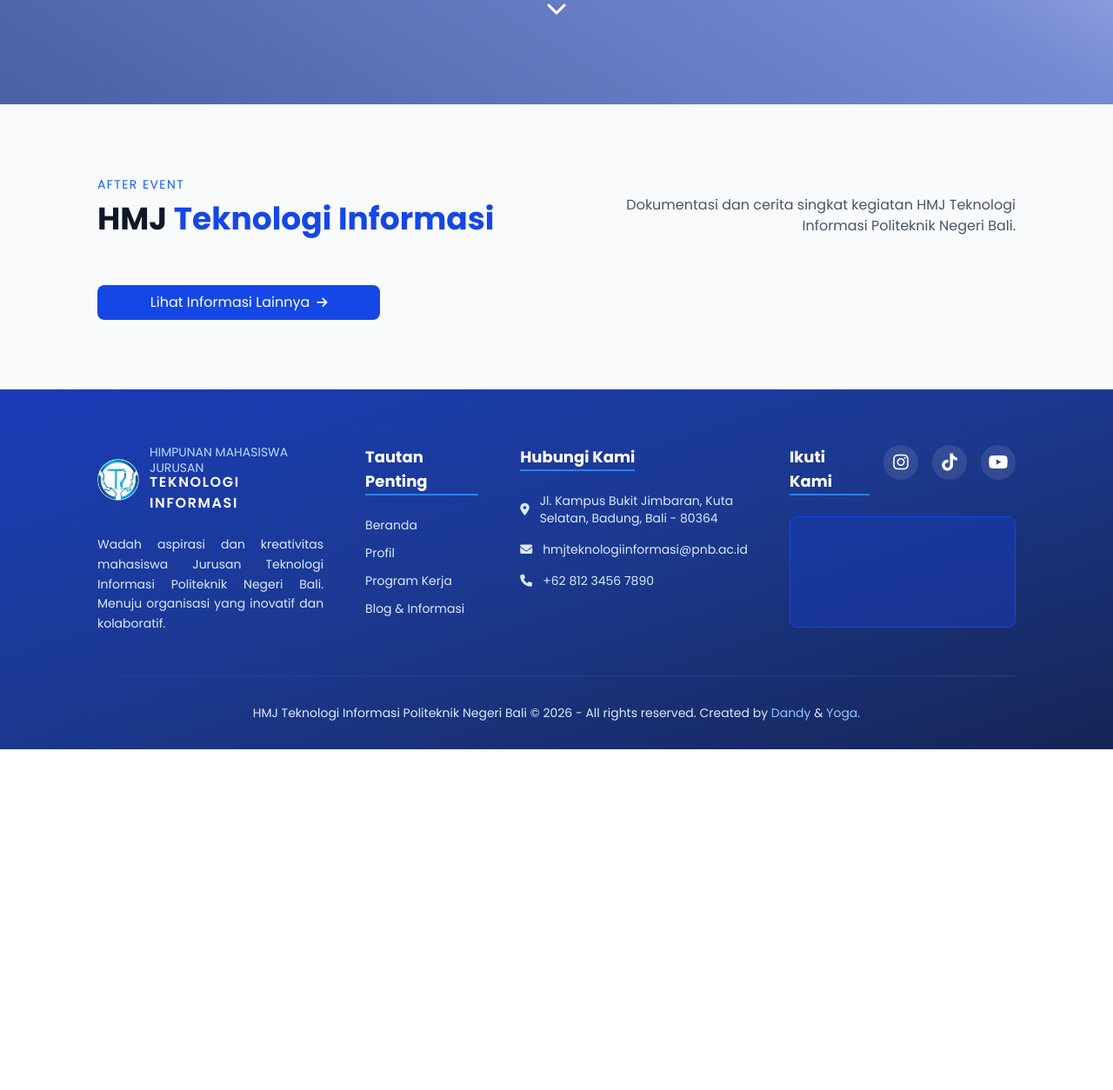
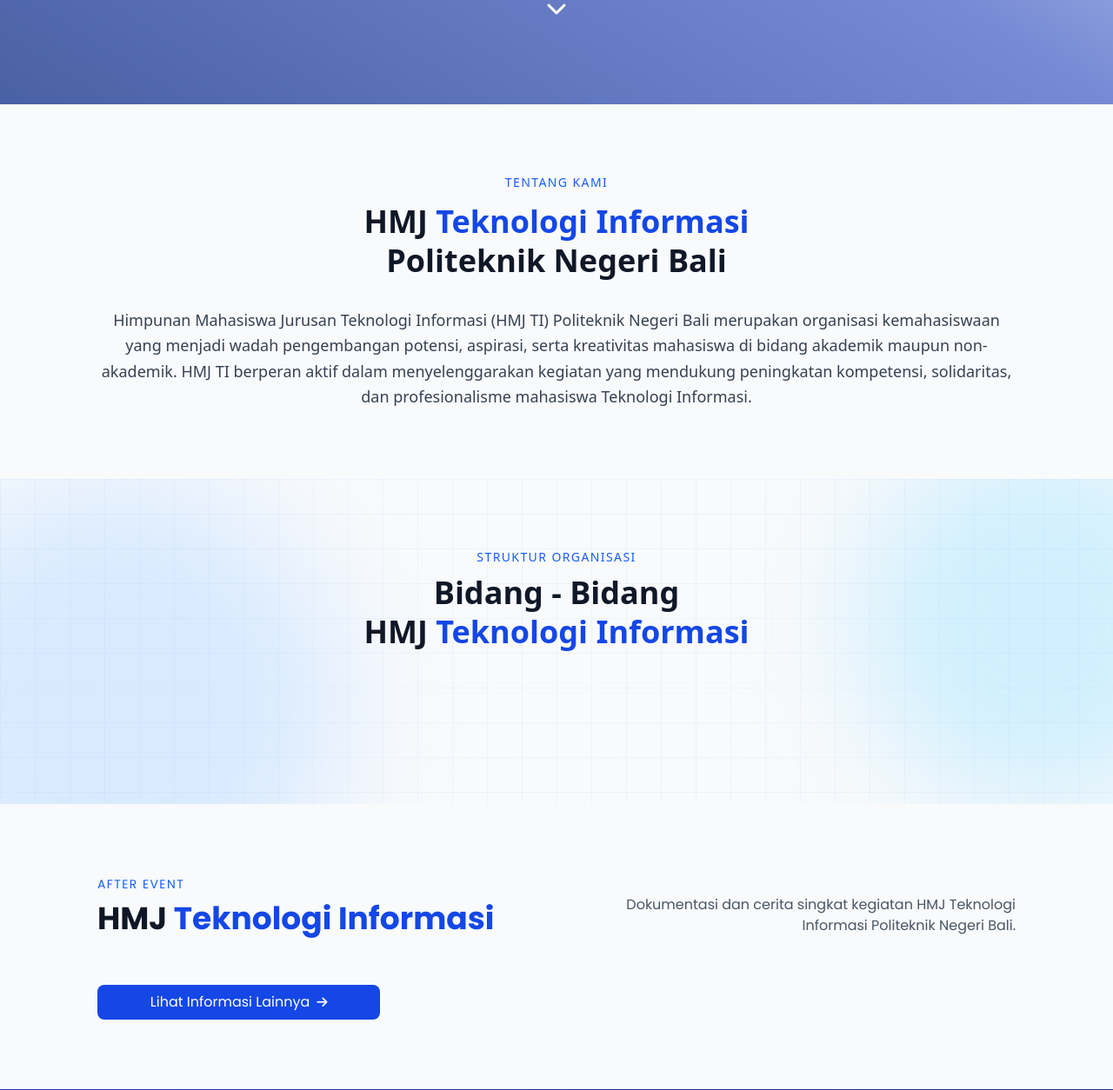
Before and after one commit to dndyprd/hmjti, a Laravel app: template resources/views/welcome.blade.php in a window 1280 px wide. Shown: the part 680-1934 px from the top of the page at 87% size. Before the commit the page ends 1542 px from the top, so only its background shows below. Run offline with Laravel 12, Linux system fonts and the light colour scheme; the template is opened without the code that fills it, so the values that code supplies are empty; style sheets or scripts are compiled from the project's sources; some libraries are stand-ins or nearby versions; grey boxes are pictures that could not be loaded.

Commit message:
Rollback Welcome UI

```diff
--- a/resources/views/welcome.blade.php
+++ b/resources/views/welcome.blade.php
@@ -23,7 +23,125 @@
     </div>
 </section>
 
-{{-- ABOUT & BIDANG SECTION --}}
+{{-- ABOUT SECTION --}}
+<section id="profil" class="bg-slate-50 px-6 lg:px-28 py-20">
+    <div class="max-w-7xl mx-auto text-center">
+        <span class="block text-sm uppercase tracking-widest text-blue-600 mb-3">
+            Tentang Kami
+        </span>
+
+        <h3 class="text-3xl md:text-4xl font-bold text-gray-900 leading-tight mb-8">
+            HMJ <span class="text-blue-700">Teknologi Informasi</span><br>
+            Politeknik Negeri Bali
+        </h3>
+
+        <p class="text-gray-700 text-base md:text-lg leading-relaxed">
+            Himpunan Mahasiswa Jurusan Teknologi Informasi (HMJ TI) Politeknik Negeri Bali
+            merupakan organisasi kemahasiswaan yang menjadi wadah pengembangan potensi,
+            aspirasi, serta kreativitas mahasiswa di bidang akademik maupun non-akademik.
+            HMJ TI berperan aktif dalam menyelenggarakan kegiatan yang mendukung
+            peningkatan kompetensi, solidaritas, dan profesionalisme mahasiswa Teknologi Informasi.
+        </p>
+    </div>
+</section>
+
+{{-- BIDANG SECTION --}}
+<section id="programkerja" class="relative py-20 px-8 lg:px-28 bg-slate-50 overflow-x-hidden">
+
+    {{-- BACKGROUND VARIATION --}}
+    <div class="absolute top-0 -left-32 w-[520px] h-[520px] bg-blue-300/30 rounded-full blur-3xl"></div>
+    <div class="absolute bottom-0 -right-32 w-[420px] h-[420px] bg-sky-300/30 rounded-full blur-3xl"></div>
+
+    <!-- Subtle Grid Pattern -->
+    <div class="absolute inset-0 bg-[linear-gradient(to_right,rgba(59,130,246,0.05)_1px,transparent_1px),linear-gradient(to_bottom,rgba(59,130,246,0.05)_1px,transparent_1px)] bg-[size:40px_40px] pointer-events-none"></div>
+
+    {{-- CONTENT WRAPPER --}}
+    <div class="relative z-10">
+
+        {{-- HEADING --}}
+        <div class="text-center mb-8">
+            <span class="block text-sm uppercase tracking-widest text-blue-600 mb-2">
+                Struktur Organisasi
+            </span>
+            <h3 class="text-3xl md:text-4xl font-bold text-gray-900 leading-tight">
+                Bidang - Bidang <br>HMJ
+                <span class="text-blue-700"> Teknologi Informasi</span>
+            </h3>
+        </div>
+
+        {{-- LIST BIDANG (TAB) --}}
+        <div class="flex flex-wrap justify-center gap-3 mb-16">
+            @foreach($bidangs as $bidang)
+                <button
+                    id="btn{{ $bidang['number'] }}"
+                    onclick="bidangSort({{ $bidang['number'] }})"
+                    class="btn-bidang px-5 py-2 rounded-xl text-sm font-semibold
+                        border border-blue-700 cursor-pointer
+                        {{ $bidang['number'] == 1
+                            ? 'bg-blue-700 text-slate-100'
+                            : 'text-blue-700 ' }}
+                        transition-all duration-300">
+                    {{ $bidang['name'] }}
+                </button>
+            @endforeach
+        </div>
+
+        {{-- CONTENT BIDANG --}}
+        @foreach($bidangs as $bidang)
+            <div id="bidang{{ $bidang['number'] }}"
+                class="content-bidang {{ $bidang['number'] == 1 ? 'flex' : 'hidden' }} flex-col md:flex-row gap-12 items-center">
+
+                {{-- INFO BIDANG --}}
+                <div class="md:w-4/7 flex flex-col justify-center font-[poppins] animate-fade-slide">
+                    <h4 class="text-2xl md:text-4xl font-extrabold text-gray-900 mb-4 md:mb-8">
+                        Informasi & Program Kerja<br>
+                        <span class="text-blue-600 mt-2">
+                            {{ $bidang['name'] }}
+                        </span>
+                    </h4>
+
+                    <p class="text-gray-600 text-md md:text-lg leading-relaxed text-justify">
+                        {{ $bidang['description'] }}
+                    </p>
+                </div>
+
+                {{-- PROKER --}}
+                <div class="md:w-3/7 flex flex-col gap-4">
+                    @foreach($bidang['prokers'] as $index => $proker)
+                        <details
+                            name="proker-bidang-{{ $bidang['number'] }}"
+                            class="group bg-white rounded-2xl border border-gray-100 shadow-sm
+                                   open:shadow-md transition-all duration-300"
+                            {{ $index == 0 ? 'open' : '' }}>
+
+                            {{-- SUMMARY --}}
+                            <summary class="flex items-center justify-between px-6 py-4 cursor-pointer list-none
+                                             hover:bg-slate-50 rounded-2xl transition">
+                                <span class="text-lg font-semibold text-gray-800">
+                                    {{ $proker['display_name'] }}
+                                </span>
+
+                                <span
+                                    class="w-9 h-9 rounded-full bg-blue-50 text-blue-600
+                                           flex items-center justify-center
+                                           group-open:bg-blue-600 group-open:text-white
+                                           transition-all duration-300">
+                                    <i class="fa-solid fa-chevron-down group-open:rotate-180 transition-transform"></i>
+                                </span>
+                            </summary>
+
+                            {{-- CONTENT --}}
+                            <div class="px-6 pb-6 text-gray-600 leading-relaxed border-t border-gray-100">
+                                {{ $proker['description'] }}
+                            </div>
+                        </details>
+                    @endforeach
+                </div>
+            </div>
+        @endforeach
+
+    </div>
+</section>
 
 {{-- BLOG SECTION --}}
 <section id="blog" class="py-20 px-6 lg:px-28 bg-slate-50 font-[Poppins]">
```
